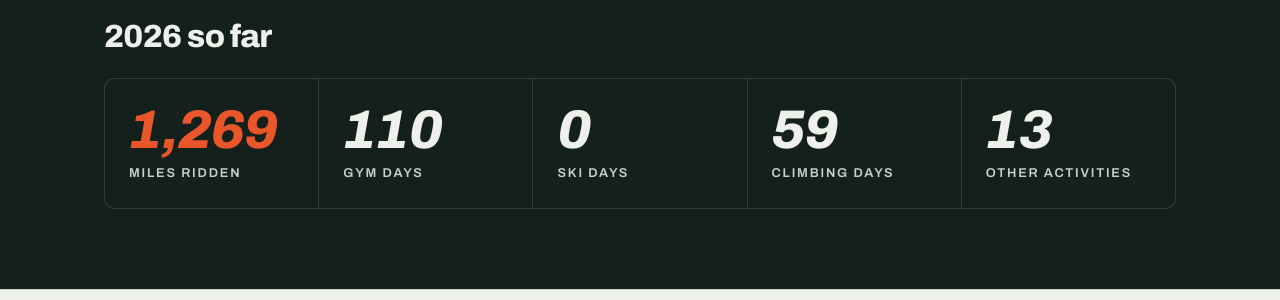
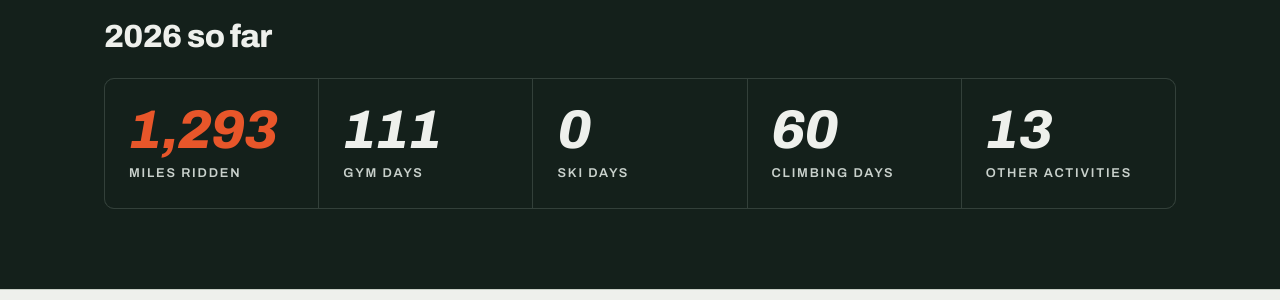
Before and after one commit to piotrowskibrian-cmd/wheelieslow, a Jekyll site: the page built from index.html, in a window 1280 px wide and 900 px high, scrolled down 602 px. Shown: the part 160-460 px from the top of the window. Built offline with Jekyll 4.4.1, drawn with Linux system fonts in a browser that asks for light colours.

Commit message:
Update Garmin stats

```diff
--- a/_data/stats.json
+++ b/_data/stats.json
@@ -1,14 +1,14 @@
 {
   "year": 2026,
-  "miles_ridden": 1269,
-  "rides": 64,
-  "gym_days": 110,
+  "miles_ridden": 1293,
+  "rides": 65,
+  "gym_days": 111,
   "ski_days": 0,
-  "climbing_days": 59,
+  "climbing_days": 60,
   "other_sessions": 13,
   "latest": {
     "label": "Climbing session",
-    "date": "2026-10-31"
+    "date": "2026-11-02"
   },
-  "updated": "2026-10-31"
+  "updated": "2026-11-02"
 }
```
